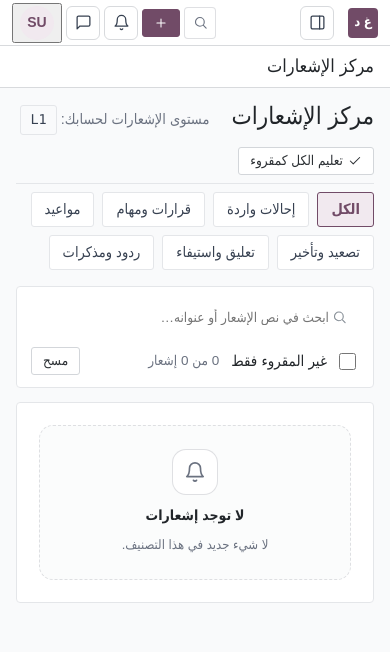
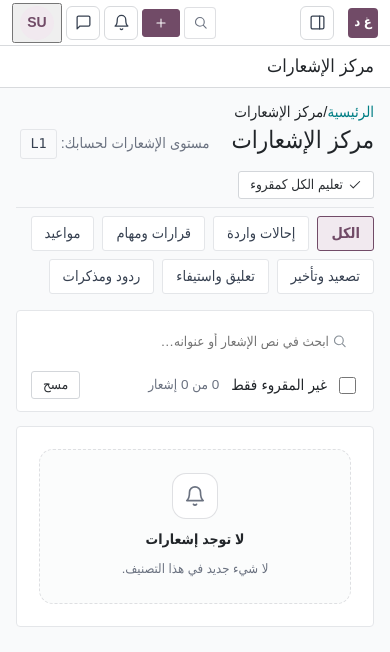
Before and after one commit to AhmedNayel-1/workflow1, a Django app: page /notifications/ in a window 390 px wide. Shown: the top 652 px of the page. Run offline with Django 5.2, Linux system fonts and the light colour scheme; the visitor is signed in with stand-in values (Sample User, id 1); data comes from the database, SQL or seed files in the repository; data that the repository does not hold is empty; parts of the project's set-up code (start-up, migrations or seed data) failed here and were passed over.

Commit message:
Standardize list navigation and responsive controls (phase 2)

```diff
--- a/templates/notifications/notification_center.html
+++ b/templates/notifications/notification_center.html
@@ -3,11 +3,12 @@
 {% block heading %}مركز الإشعارات{% endblock %}
 {% block extra_js %}<script>document.body.classList.add('odoo-ui','odoo-pg');</script>{% endblock %}
 {% block content %}
+{% include "partials/breadcrumbs.html" with current="مركز الإشعارات" %}
 <div class="page-h"><div><h2>مركز الإشعارات</h2><p>مستوى الإشعارات لحسابك: <span class="tag code">{{ user_level }}</span></p></div><form method="post" data-confirm="تعليم كل الإشعارات كمقروءة؟">{% csrf_token %}<input type="hidden" name="action" value="mark_all_read"><button class="btn" type="submit">{% icon 'check' 'sm' %}تعليم الكل كمقروء</button></form></div>
-<div class="chips mb">
+<div class="chips od-filter-chips mb">
   <a class="chip {% if cat_filter == 'ALL' %}on{% endif %}" href="?cat=ALL">الكل</a><a class="chip {% if cat_filter == 'INCOMING_REFERRAL' %}on{% endif %}" href="?cat=INCOMING_REFERRAL">إحالات واردة</a><a class="chip {% if cat_filter == 'DECISION_TASK' %}on{% endif %}" href="?cat=DECISION_TASK">قرارات ومهام</a><a class="chip {% if cat_filter == 'DEADLINE' %}on{% endif %}" href="?cat=DEADLINE">مواعيد</a><a class="chip {% if cat_filter == 'ESCALATION_OVERDUE' %}on{% endif %}" href="?cat=ESCALATION_OVERDUE">تصعيد وتأخير</a><a class="chip {% if cat_filter == 'SUSPENSION' %}on{% endif %}" href="?cat=SUSPENSION">تعليق واستيفاء</a><a class="chip {% if cat_filter == 'REPLY_MEMO' %}on{% endif %}" href="?cat=REPLY_MEMO">ردود ومذكرات</a>
 </div>
-<div class="notification-tools panel"><label class="search-in grow">{% icon 'search' 'sm' %}<input class="in sm" type="search" data-notification-search placeholder="ابحث في نص الإشعار أو عنوانه…" aria-label="بحث في الإشعارات"></label><label class="chk"><input type="checkbox" data-notification-unread> غير المقروء فقط</label><span class="muted sm" data-notification-count aria-live="polite">{{ notifications_list|length }} إشعار</span><button class="btn sm ghost" type="button" data-notification-clear>مسح</button></div>
+<div class="notification-tools od-list-toolbar panel od-list-view"><label class="search-in grow">{% icon 'search' 'sm' %}<input class="in sm" type="search" data-notification-search placeholder="ابحث في نص الإشعار أو عنوانه…" aria-label="بحث في الإشعارات"></label><label class="chk"><input type="checkbox" data-notification-unread> غير المقروء فقط</label><span class="muted sm" data-notification-count aria-live="polite">{{ notifications_list|length }} إشعار</span><button class="btn sm ghost" type="button" data-notification-clear>مسح</button></div>
 <section class="panel"><div class="panel-b">
   {% for n in notifications_list %}<div class="item" data-notification-item data-unread="{% if not n.is_read %}1{% else %}0{% endif %}" {% if not n.is_read %}style="border-inline-start:4px solid var(--brand)"{% endif %}><span class="dot {% if n.priority == 'URGENT' %}bad{% elif n.is_read %}{% else %}brand{% endif %}" style="margin-top:9px"></span>
     <div class="grow"><div class="row between wrap"><h5>{{ n.title }}</h5><span class="muted xs num">{{ n.created_at|date:"Y-m-d H:i" }}</span></div><p class="sm muted">{{ n.message }}</p><div class="row wrap gap-s mt-s"><span class="pill info nodot">{{ n.drawer_category|notif_cat_ar }}</span>{% if n.link_url %}<a class="btn sm" href="{{ n.link_url }}">فتح</a>{% endif %}{% if not n.is_read %}<form method="post" class="inline">{% csrf_token %}<input type="hidden" name="action" value="mark_read"><input type="hidden" name="notification_id" value="{{ n.id }}"><button class="btn sm ghost" type="submit">تعليم كمقروء</button></form>{% endif %}</div></div></div>
```
